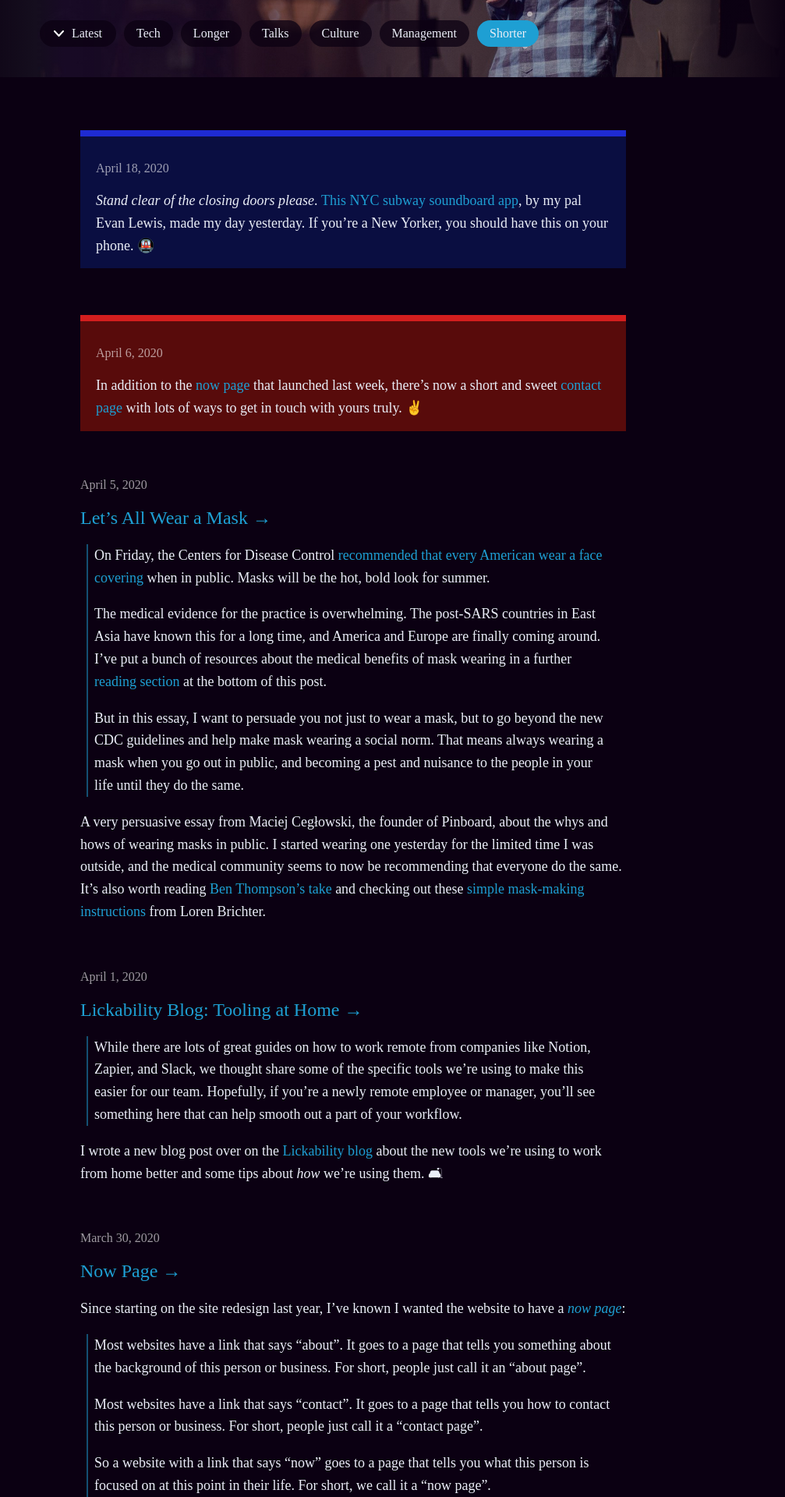
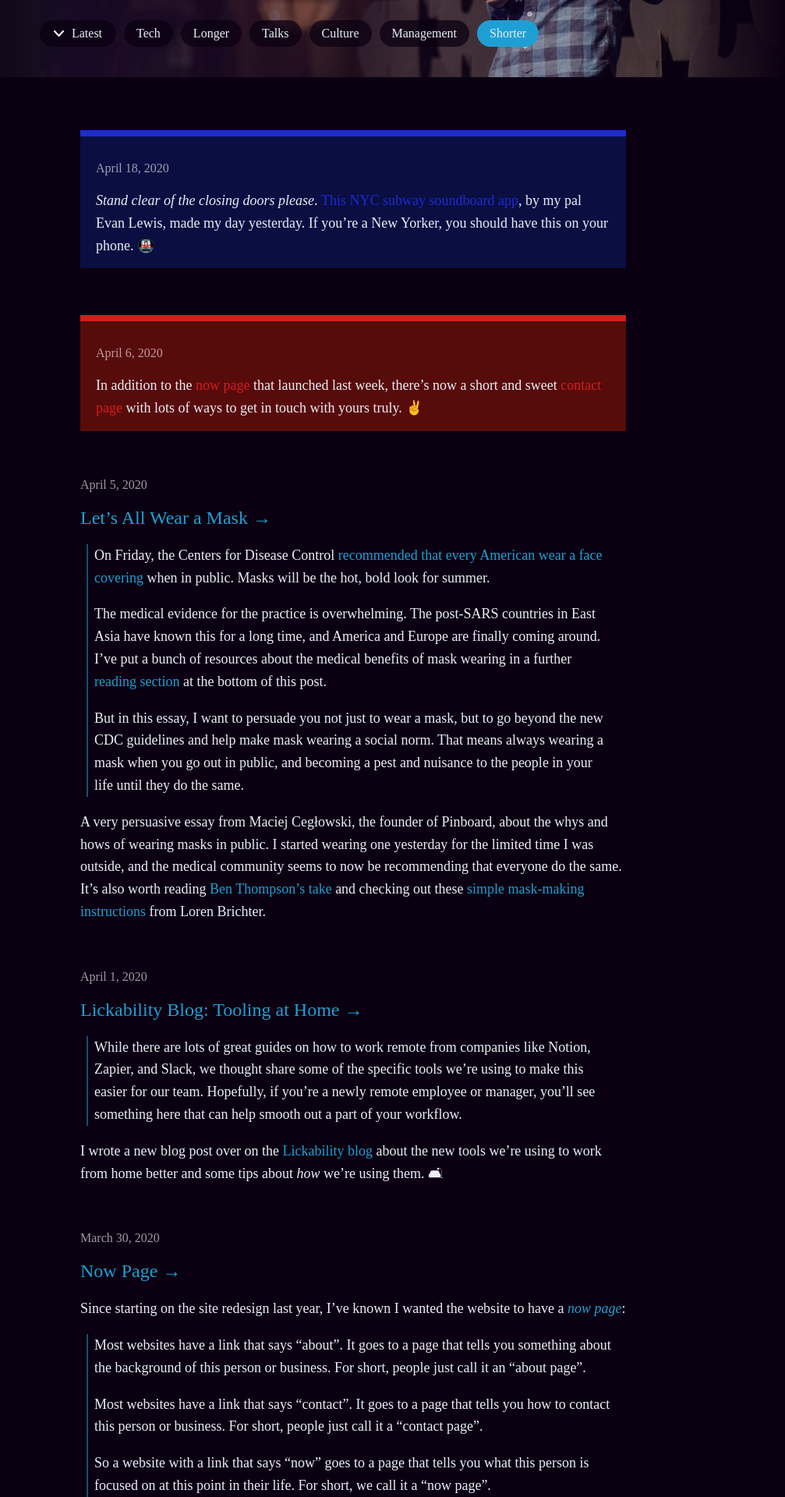
Before and after one commit to mbbischoff/website, a Jekyll site: the page built from _category/shorter.html, in a window 1280 px wide. Shown: the part 418-2338 px from the top of the page at 78% size, without its empty margins (187-1194 px from the left). Built offline with Jekyll 4.4.1, drawn with Linux system fonts in a browser that asks for light colours; some web fonts are replaced.

Commit message:
links in short-posts are the right colour

```diff
--- a/_includes/post_types/short.html
+++ b/_includes/post_types/short.html
@@ -1,7 +1,10 @@
+
 <div class="short-form-post">
   <div class="color-{{ post.color }}"></div>
   <div class="color-dark-{{ post.color }}">
     {% include datetime.html %}
-    {{ post.content }}
+    <div class="links-{{ post.color }}">
+      {{ post.content }}
+    </div>
   </div>
 </div>
--- a/_javascript/renderPosts.js
+++ b/_javascript/renderPosts.js
@@ -117,7 +117,7 @@ const tweetPostHTML = (postData) => {
       <div class="color-${color}"></div>
       <div class="color-dark-${color}">
         ${dateHTML(postData)}
-        ${content}
+        <div class="links-${color}">${content}</div>
       </div>
     </div>
   `
--- a/_sass/_components.scss
+++ b/_sass/_components.scss
@@ -1,20 +1,26 @@
 .color-red { background-color: $red; }
 .color-dark-red { background-color: $dark-red; }
+.links-red a { color: $red; }
 
 .color-purple { background-color: $purple; }
 .color-dark-purple { background-color: $dark-purple; }
+.links-purple a { color: $purple; }
 
 .color-violet { background-color: $violet; }
 .color-dark-violet { background-color: $dark-violet; }
+.links-violet a { color: $violet; }
 
 .color-blue { background-color: $blue; }
 .color-dark-blue { background-color: $dark-blue; }
+.links-blue a { color: $blue; }
 
 .color-cyan { background-color: $cyan; }
 .color-dark-cyan { background-color: $dark-cyan; }
+.links-cyan a { color: $cyan; }
 
 .color-green { background-color: $green; }
 .color-dark-green { background-color: $dark-green; }
+.links-green a { color: $green; }
 
 .text-weight-bold { font-weight: bold; }
 
```
Also changed, not shown: public/javascript/index.js, 1 other file.
